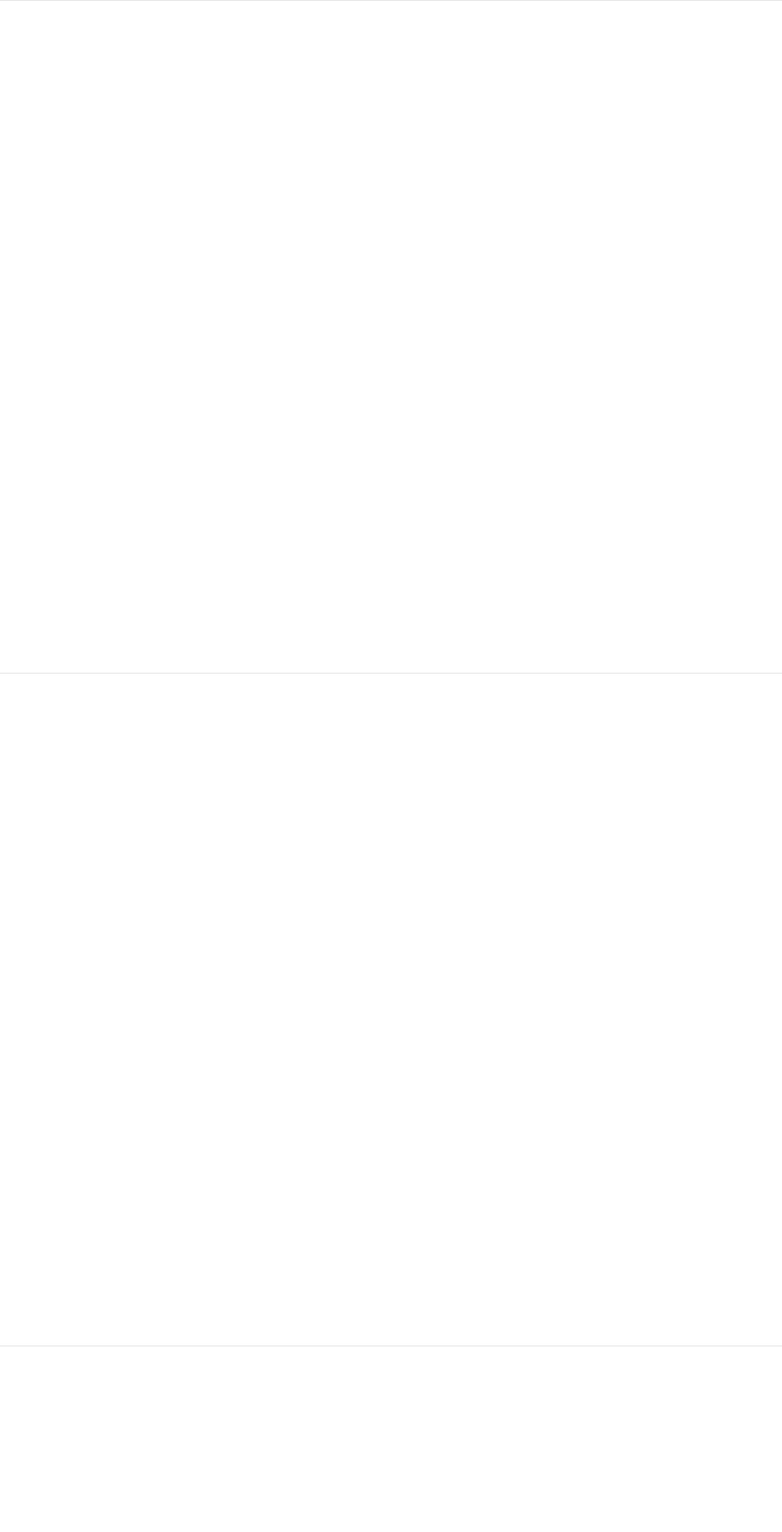
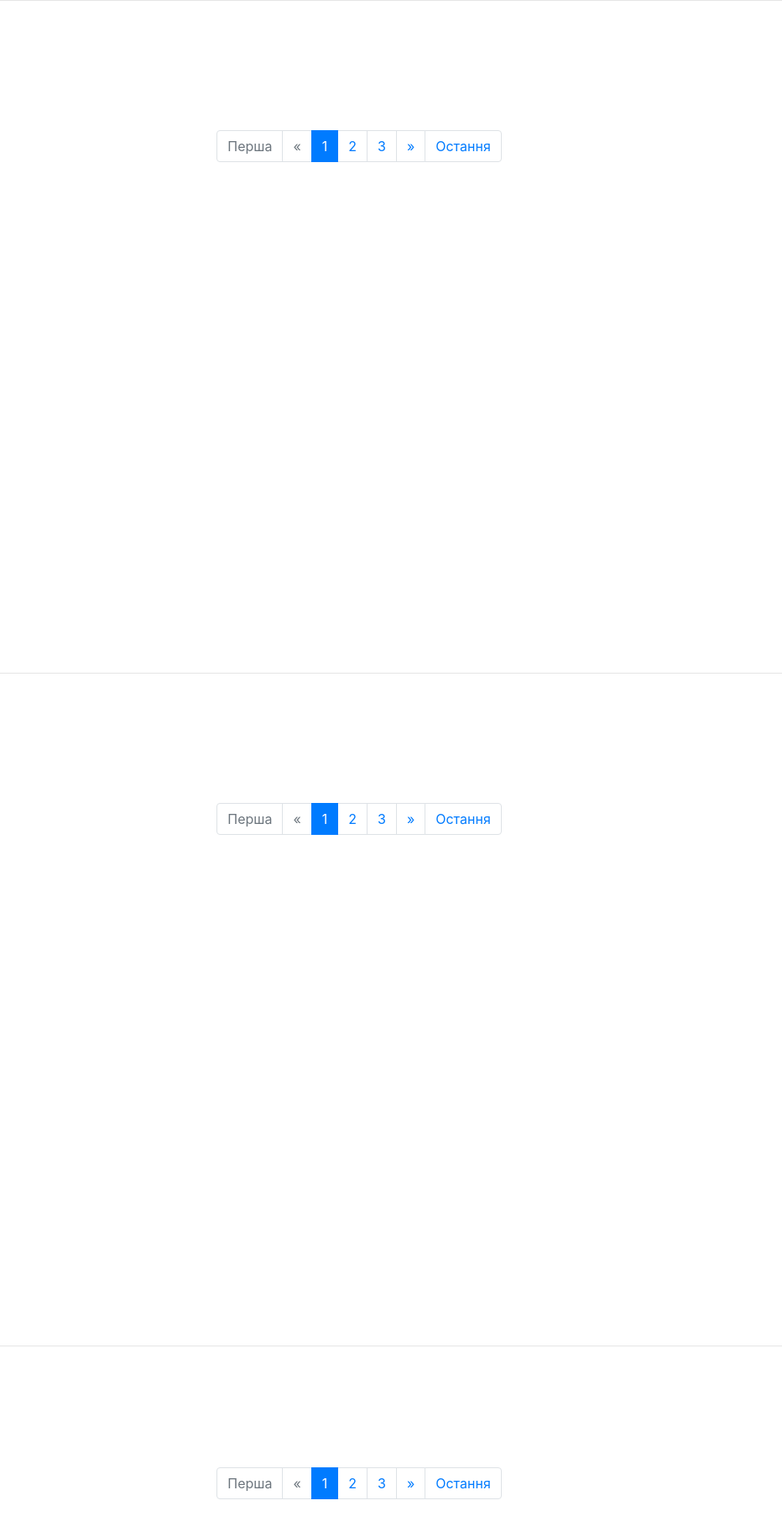
Before and after one commit to Roman1113/Swapy_JS, a website with bundled scripts: page startbootstrap-resume-gh-pages/startbootstrap-resume-gh-pages/index.html in a window 1280 px wide. Shown: the top 1824 px of the page at 84% size, 348-1280 px from the left. Built offline with nearby package versions, Linux system fonts and the light colour scheme; no server answers; a web font is replaced by a local one.

Commit message:
add pagination

```diff
--- a/startbootstrap-resume-gh-pages/startbootstrap-resume-gh-pages/css/resume.css
+++ b/startbootstrap-resume-gh-pages/startbootstrap-resume-gh-pages/css/resume.css
@@ -40,7 +40,7 @@ h6 {
 }
 
 h1 {
-  font-size: 1.3rem;
+  font-size: 1.2rem;
   line-height: 5.5rem;
 }
 
--- a/startbootstrap-resume-gh-pages/startbootstrap-resume-gh-pages/index.html
+++ b/startbootstrap-resume-gh-pages/startbootstrap-resume-gh-pages/index.html
@@ -213,6 +213,44 @@
         </div>
       </div>
     </div>
+    <!-- Bootstrap 4 -->
+    <div>
+      <nav class="text-right" aria-label="Статьи по Bootstrap 4">
+        <ul class="pagination justify-content-center" style="margin-top: 10px;">
+          <li class="page-item disabled">
+            <a class="page-link" href="#">
+              Перша
+            </a>
+          </li>
+          <li class="page-item disabled">
+            <a class="page-link" href="#" aria-label="Попередня">
+              <span aria-hidden="true">«</span>
+              <span class="sr-only">Попередня</span>
+            </a>
+          </li>
+          <li class="page-item active">
+            <a class="page-link" href="#">1</a>
+          </li>
+          <li class="page-item">
+            <a class="page-link" href="#">2</a>
+          </li>
+          <li class="page-item">
+            <a class="page-link" href="#">3</a>
+          </li>
+          <li class="page-item">
+            <a class="page-link" href="#" aria-label="Наступна">
+              <span aria-hidden="true">»</span>
+              <span class="sr-only">Наступна</span>
+            </a>
+          </li>
+          <li class="page-item">
+            <a class="page-link" href="#">
+              Остання
+            </a>
+          </li>
+        </ul>
+      </nav>
+    </div>
   </section>
   <hr class="m-0">
 
@@ -388,6 +426,44 @@
         </div>
       </div>
     </div>
+    <!-- Bootstrap 4 -->
+    <div>
+      <nav class="text-right" aria-label="Статьи по Bootstrap 4">
+        <ul class="pagination justify-content-center" style="margin-top: 10px;">
+          <li class="page-item disabled">
+            <a class="page-link" href="#">
+              Перша
+            </a>
+          </li>
+          <li class="page-item disabled">
+            <a class="page-link" href="#" aria-label="Наступна">
+              <span aria-hidden="true">«</span>
+              <span class="sr-only">Наступна</span>
+            </a>
+          </li>
+          <li class="page-item active">
+            <a class="page-link" href="#">1</a>
+          </li>
+          <li class="page-item">
+            <a class="page-link" href="#">2</a>
+          </li>
+          <li class="page-item">
+            <a class="page-link" href="#">3</a>
+          </li>
+          <li class="page-item">
+            <a class="page-link" href="#" aria-label="Наступна">
+              <span aria-hidden="true">»</span>
+              <span class="sr-only">Наступна</span>
+            </a>
+          </li>
+          <li class="page-item">
+            <a class="page-link" href="#">
+              Остання
+            </a>
+          </li>
+        </ul>
+      </nav>
+    </div>
   </section>
 
   <hr class="m-0">
@@ -554,6 +630,44 @@
         </div>
       </div>
     </div>
+    <!-- Bootstrap 4 -->
+    <div>
+      <nav class="text-right" aria-label="Статьи по Bootstrap 4">
+        <ul class="pagination justify-content-center">
+          <li class="page-item disabled">
+            <a class="page-link" href="#">
+              Перша
+            </a>
+          </li>
+          <li class="page-item disabled">
+            <a class="page-link" href="#" aria-label="Попередня">
+              <span aria-hidden="true">«</span>
+              <span class="sr-only">Попередня</span>
+            </a>
+          </li>
+          <li class="page-item active">
+            <a class="page-link" href="#">1</a>
+          </li>
+          <li class="page-item">
+            <a class="page-link" href="#">2</a>
+          </li>
+          <li class="page-item">
+            <a class="page-link" href="#">3</a>
+          </li>
+          <li class="page-item">
+            <a class="page-link" href="#" aria-label="Наступна">
+              <span aria-hidden="true">»</span>
+              <span class="sr-only">Наступна</span>
+            </a>
+          </li>
+          <li class="page-item">
+            <a class="page-link" href="#">
+              Остання
+            </a>
+          </li>
+        </ul>
+      </nav>
+    </div>
   </section>
 
   <!-- Bootstrap core JavaScript -->
--- a/startbootstrap-resume-gh-pages/startbootstrap-resume-gh-pages/js/resume.js
+++ b/startbootstrap-resume-gh-pages/startbootstrap-resume-gh-pages/js/resume.js
@@ -32,7 +32,7 @@ function Init() {
   Request(URL_people);
   const URL_planets = `https://swapi.co/api/planets/?page=1`;
   Request2(URL_planets);
-  const URL_starships = `https://swapi.co/api/starships/?page=2`;
+  const URL_starships = `https://swapi.co/api/starships/?page=1`;
   Request3(URL_starships);
 }
 Init();
```
